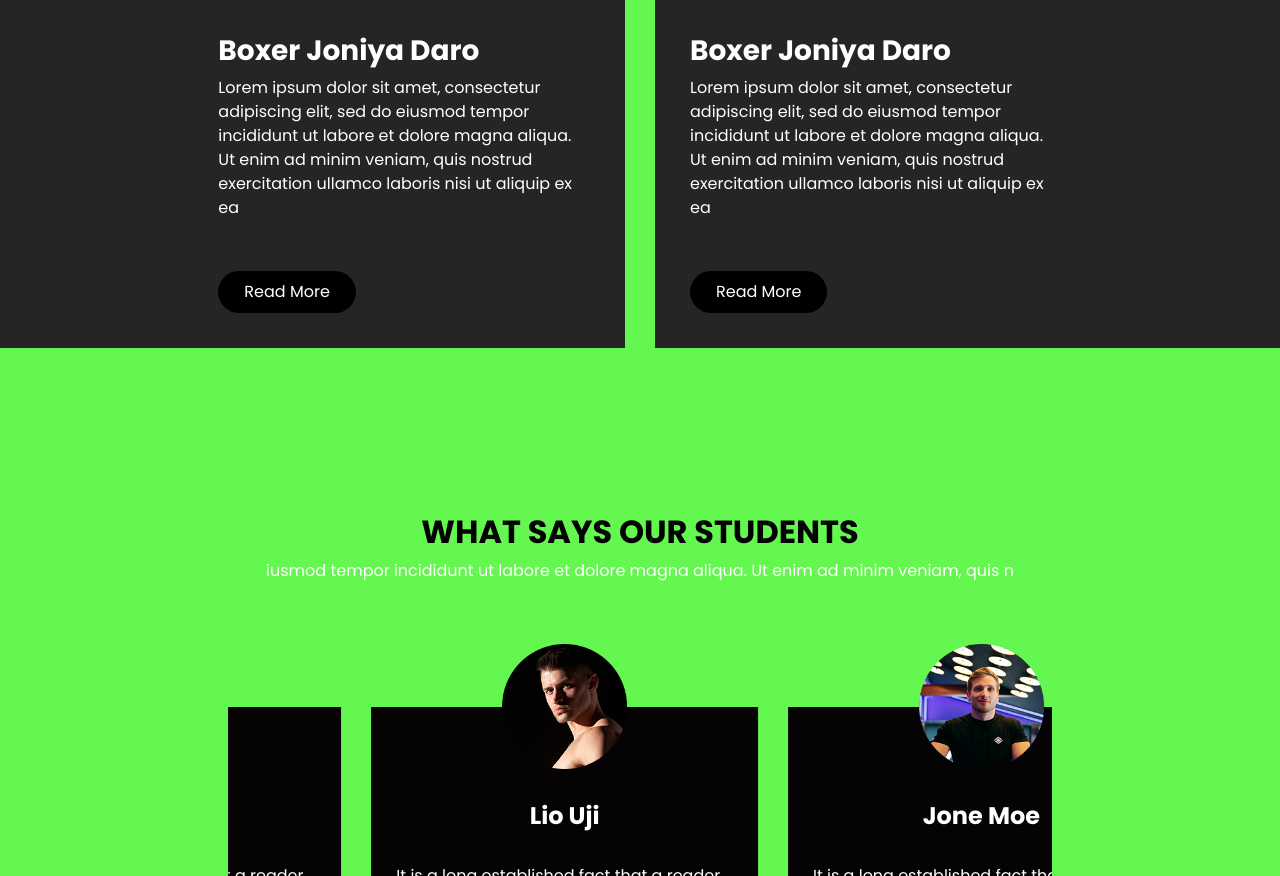
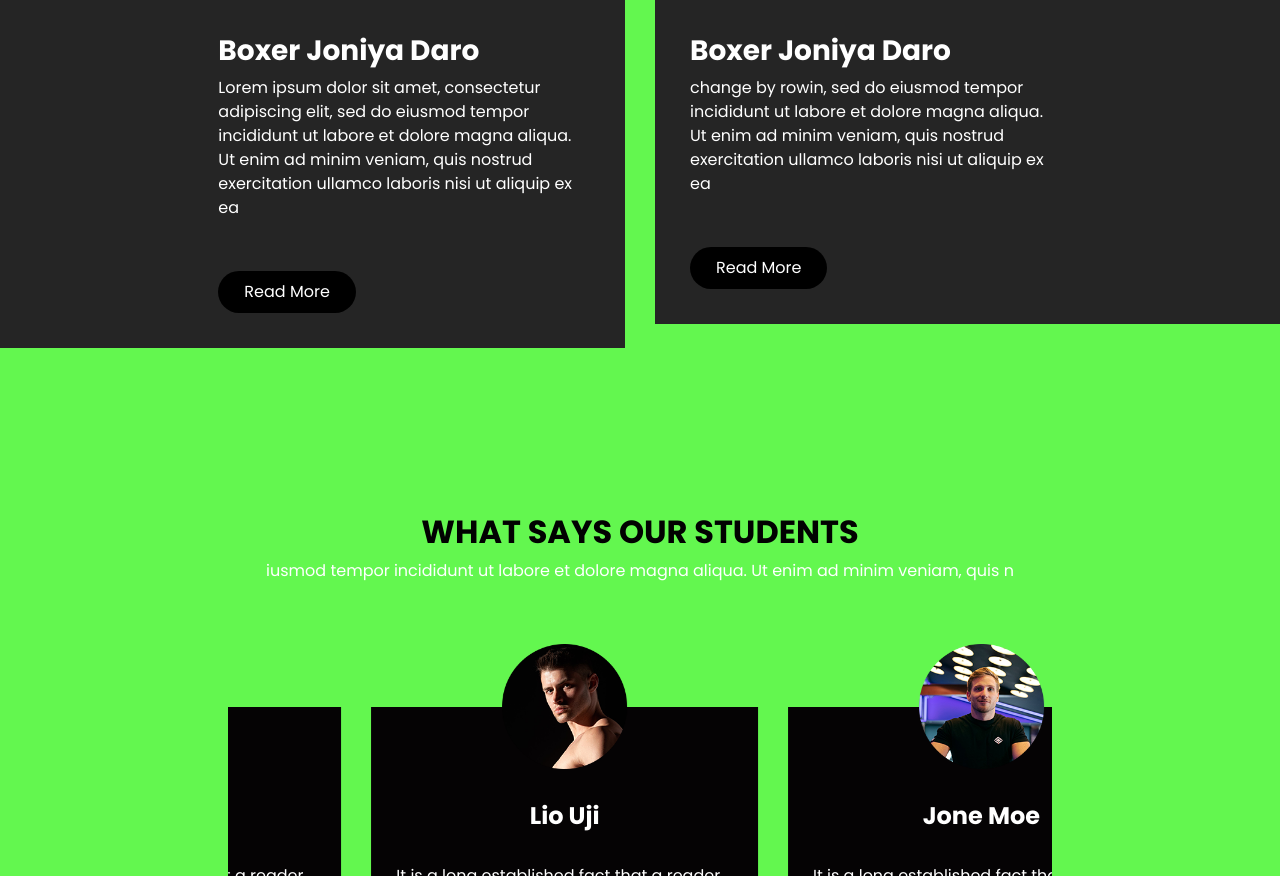
Before and after one commit to sharathkandhan20/svasample, a plain HTML site: page index.html in a window 1280 px wide. Shown: the part 3169-4045 px from the top of the page. Drawn offline with nearby package versions, Linux system fonts and the light colour scheme; some packages are replaced by stand-ins of ours; a web font is replaced by a local one.

Commit message:
Update index.html

```diff
--- a/index.html
+++ b/index.html
@@ -387,7 +387,7 @@
                     Boxer Joniya Daro
                   </h3>
                   <p>
-                    Lorem ipsum dolor sit amet, consectetur adipiscing elit, sed do eiusmod tempor incididunt ut labore et dolore magna aliqua. Ut enim ad minim veniam, quis nostrud exercitation ullamco laboris nisi ut aliquip ex ea
+                  change by rowin, sed do eiusmod tempor incididunt ut labore et dolore magna aliqua. Ut enim ad minim veniam, quis nostrud exercitation ullamco laboris nisi ut aliquip ex ea
                   </p>
                   <a href="">
                     Read More
```
